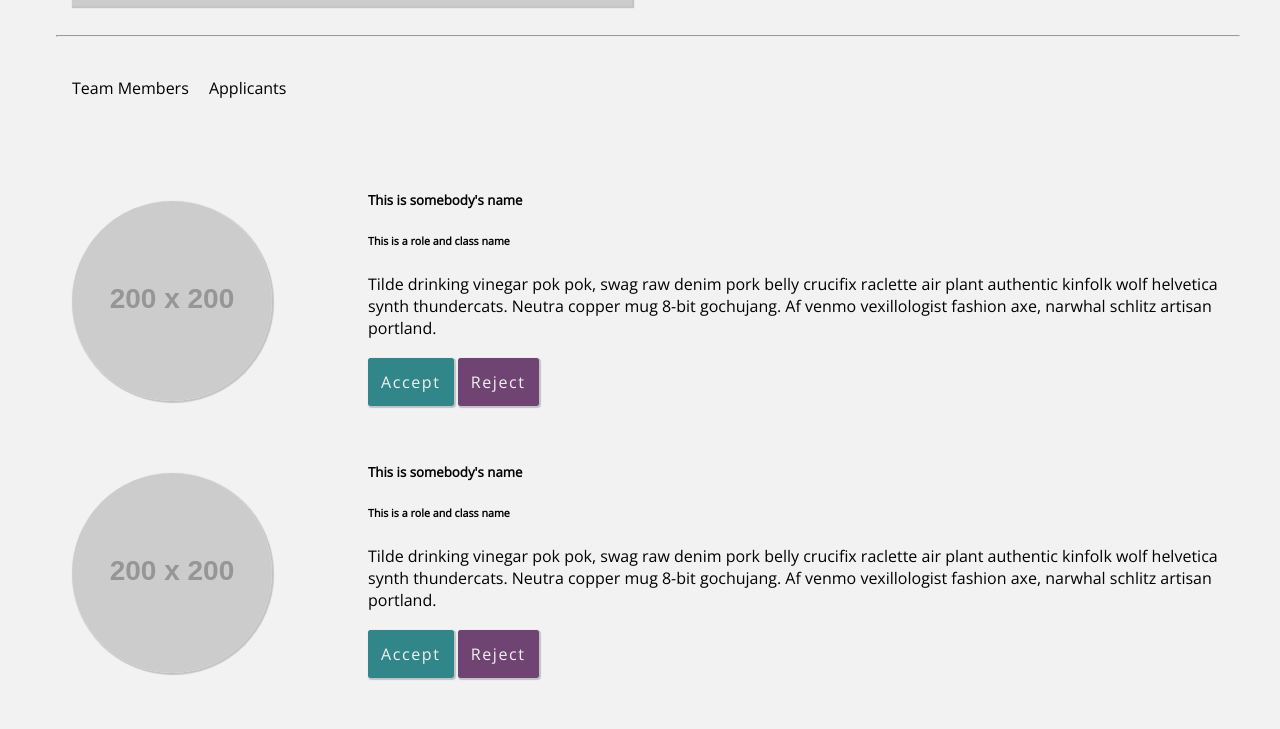
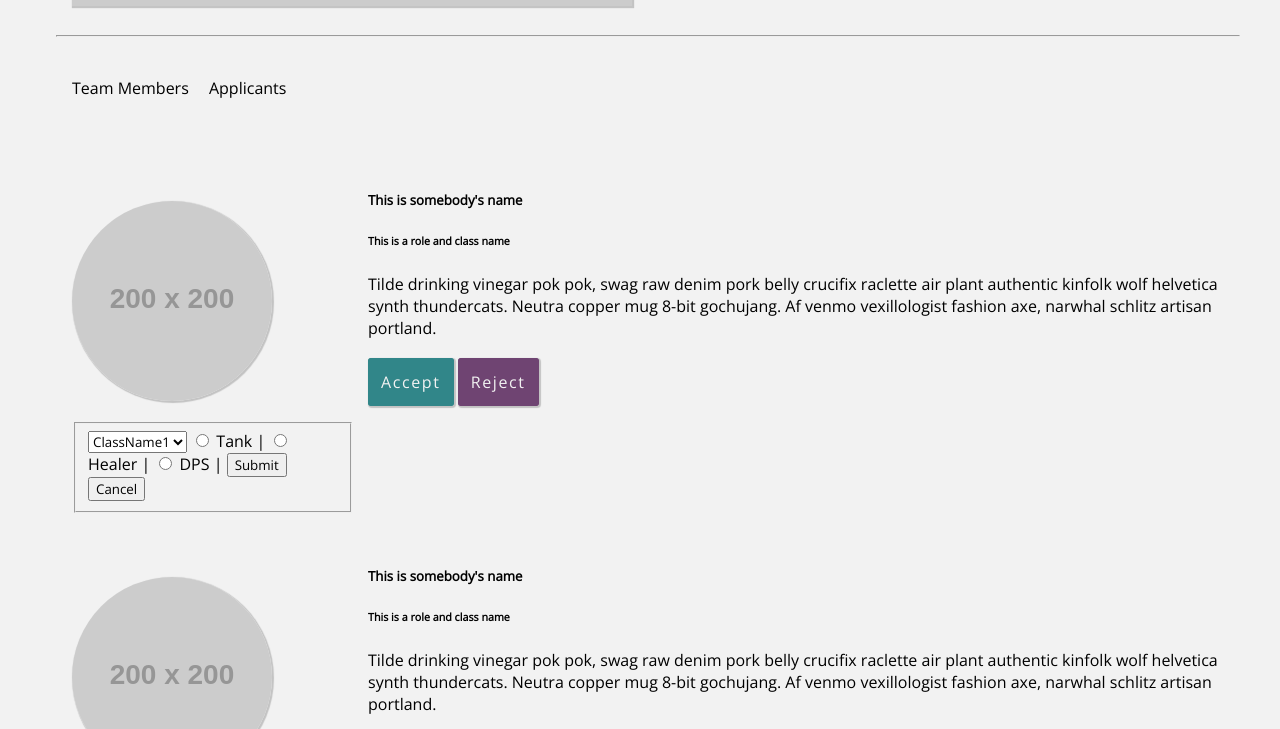
Before and after one commit to iameli/thomas-jonathan-fullstack-capstone, a website: page views/userpage.html in a window 1280 px wide. Shown: the part 541-1270 px from the top of the page. Drawn offline with nearby package versions, Linux system fonts and the light colour scheme; placeholder pictures from the web are drawn by us.

Commit message:
dynamically loading classes for accept button

```diff
--- a/views/userpage.html
+++ b/views/userpage.html
@@ -71,6 +71,27 @@
                   <li><a class="button-bad js-team-reject" href="#">Reject</a></li>
                 </ul>
               </div>
+
+              <div class="col-12">
+                <form class="role-select-form">
+                  <fieldset>
+                    <select name="select-class" required="true">
+                      <option value="className1">ClassName1</option>
+                      <option value="className2">ClassName2</option>
+                      <option value="className3">ClassName3</option>
+                    </select>
+                    <input id="tank-btn" type="radio" name="team-role" value="Tank" />
+                    <label for="tank-btn">Tank</label> |
+                    <input id="healer-btn" type="radio" name="team-role" value="Healer" />
+                    <label for="healer-btn">Healer</label> |
+                    <input id="dps-btn" type="radio" name="team-role" value="DPS" />
+                    <label for="dps-btn">DPS</label> |
+                    <input type="submit" value="Submit">
+                    <button type="button" name="cancel-btn">Cancel</button>
+                  </fieldset>
+                </form>
+              </div>
+
             </div>
           </div>
 
```
Also changed, not shown: public/app.js (+21 -0 lines).
